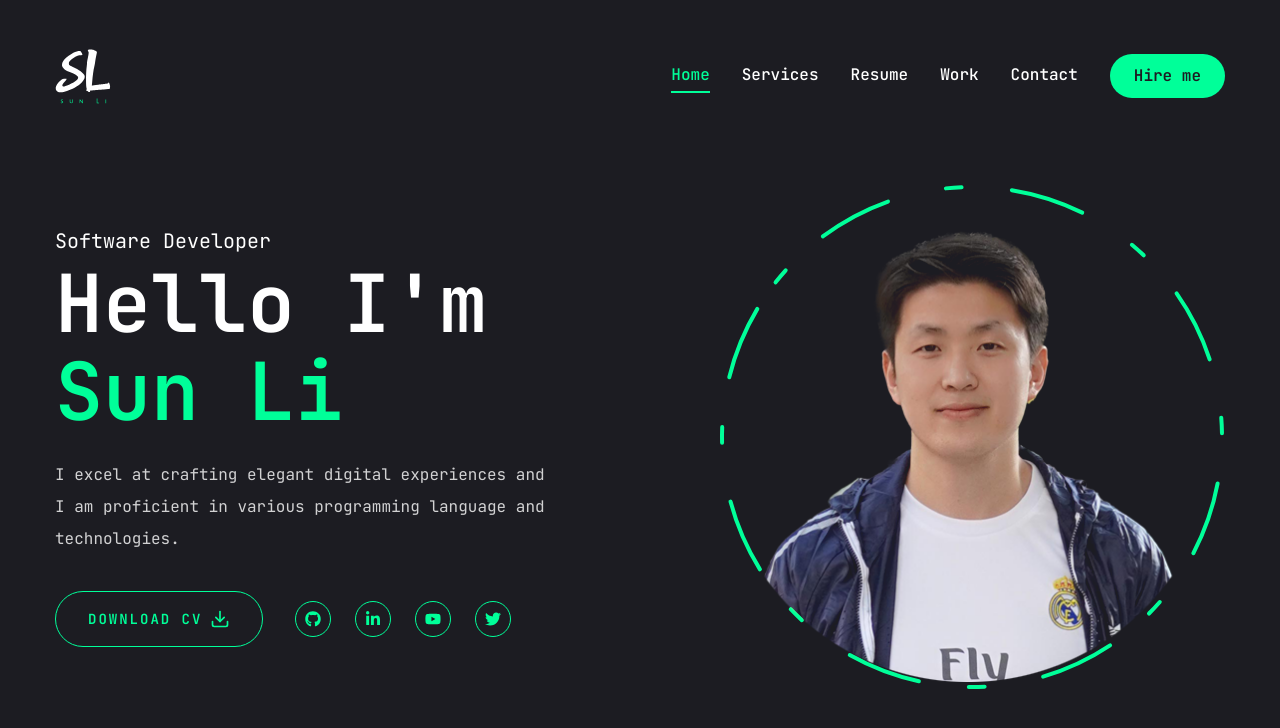
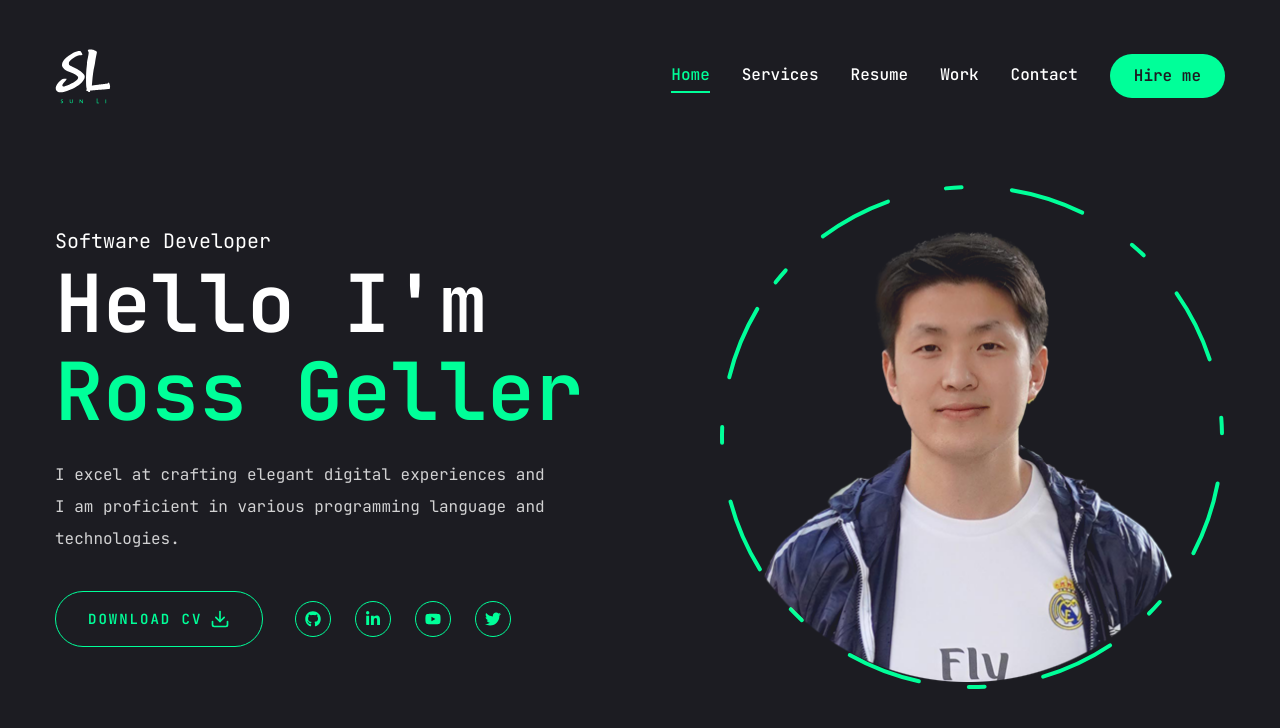
Before and after one commit to higordev223/portfolio-template, a Next.js app: page / in a window 1280 px wide. Shown: the top 728 px of the page. Built offline with nearby package versions, Linux system fonts and the light colour scheme.

Commit message:
update name again

```diff
--- a/app/page.jsx
+++ b/app/page.jsx
@@ -14,7 +14,7 @@ const Home = () => {
           <div className='text-center xl:text-left order-2 xl:order-none'>
             <span className='text-xl'>Software Developer</span>
             <h1 className='h1 mb-6'>
-              Hello I&apos;m <br /> <span className='text-accent'>Sun Li</span>
+              Hello I&apos;m <br /> <span className='text-accent'>Ross Geller</span>
             </h1>
             <p className='max-w-[500px] mb-9 text-white/80'>
               I excel at crafting elegant digital experiences and I am proficient in various
```
